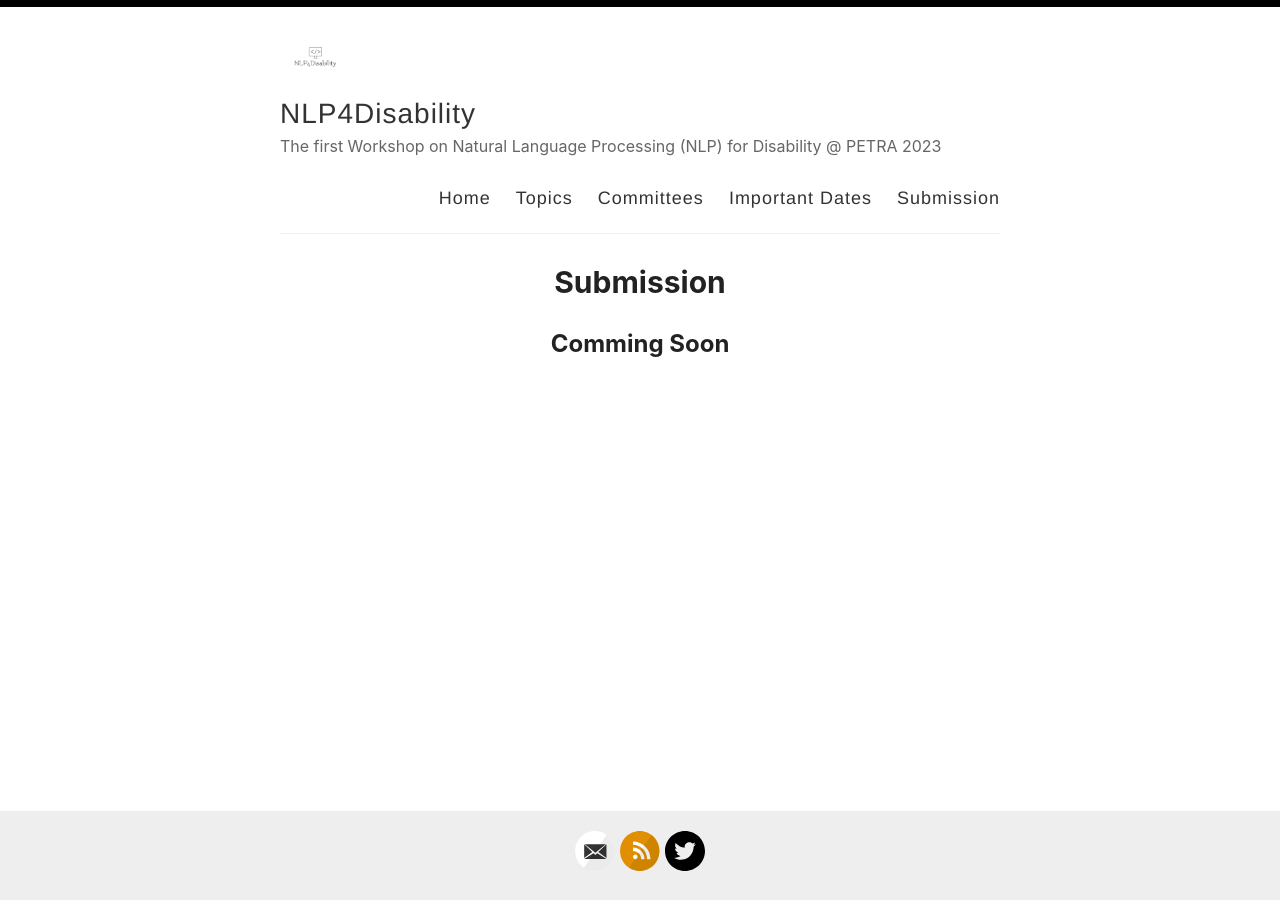
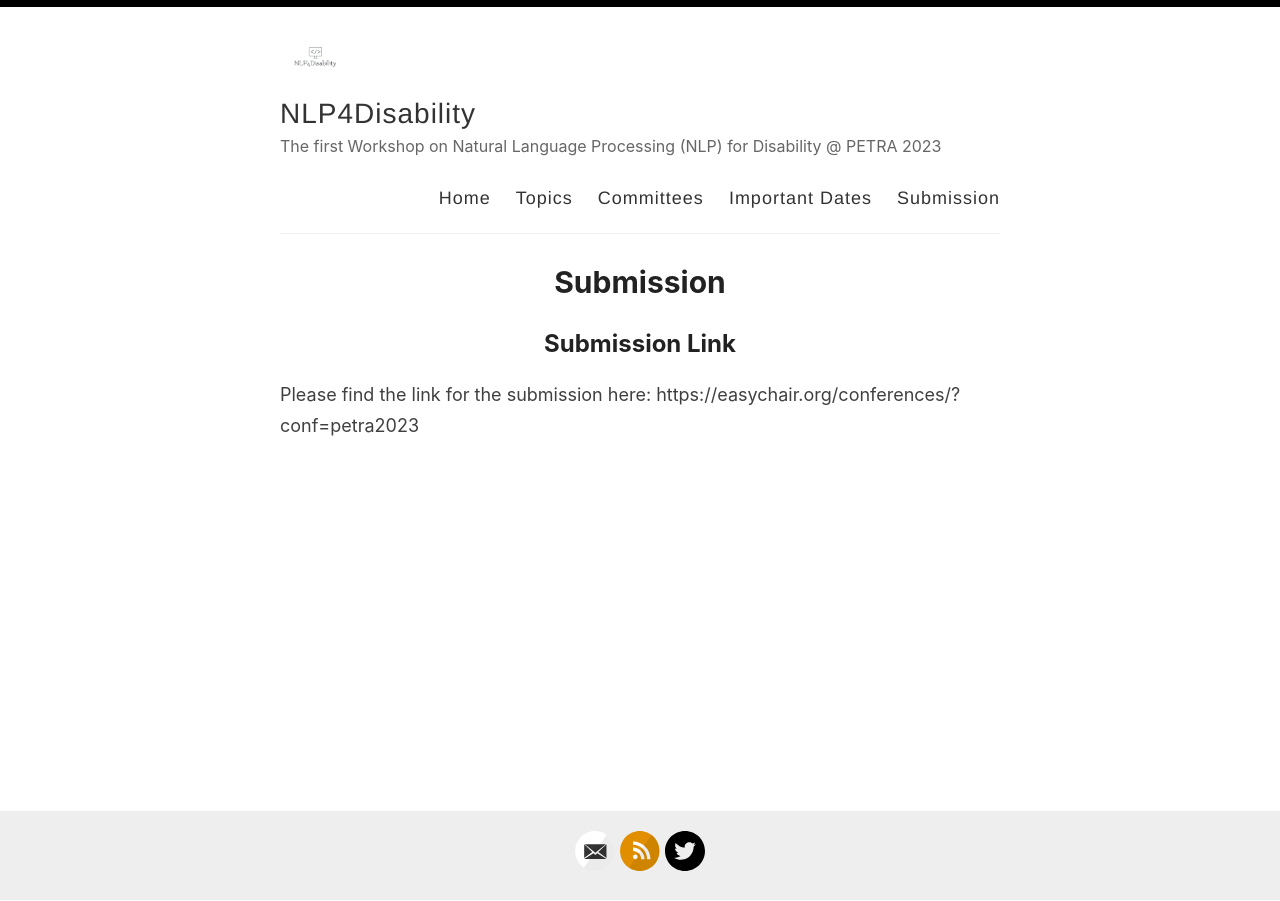
Before and after one commit to nlp4disability/nlp4disability.github.io, a Jekyll site: the page built from _pages/Submission.md, in a window 1280 px wide. Built offline with Jekyll 4.4.1, drawn with Linux system fonts in a browser that asks for light colours.

Commit message:
Update Submission.md

```diff
--- a/_pages/Submission.md
+++ b/_pages/Submission.md
@@ -4,4 +4,5 @@ permalink: /Submission/
 title: Submission
 ---
 
-## Comming Soon
+## Submission Link
+Please find the link for the submission here: https://easychair.org/conferences/?conf=petra2023
```
